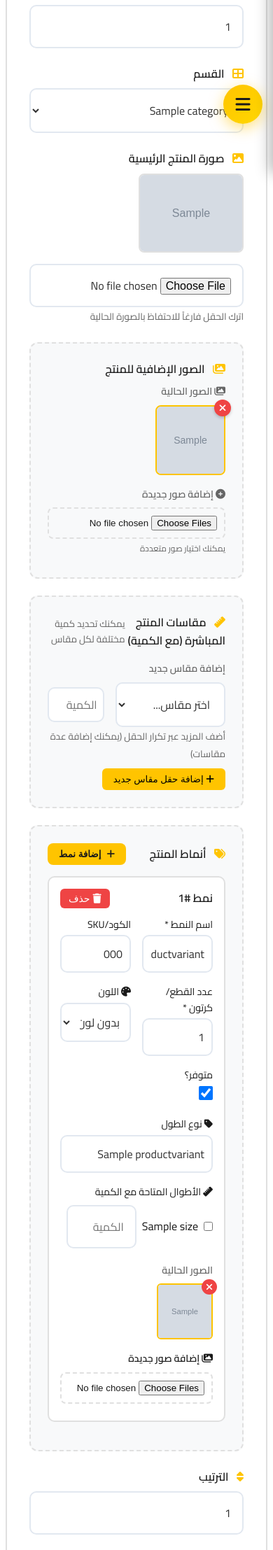
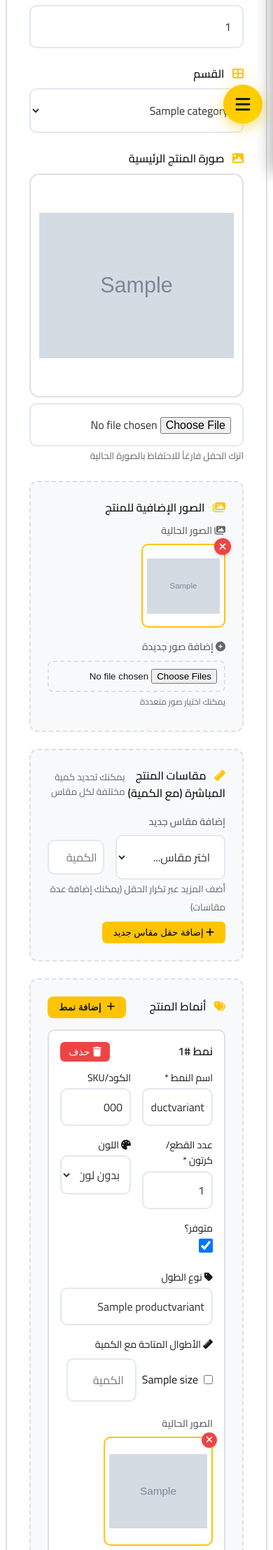
Before and after one commit to ahmedalghary1/alwesam-talabat, a Django app: page /admin-panel/products/1/edit/ in a window 390 px wide. Shown: the part 597-2812 px from the top of the page at 70% size. Run offline with Django 5.2, Linux system fonts and the light colour scheme; a user stored in the database is signed in; tables that the repository leaves empty hold one stand-in row (values such as "Sample post"); grey boxes marked "Sample" are stand-in pictures; parts of the project's set-up code (start-up, migrations or seed data) failed here and were passed over; some libraries are stand-ins or nearby versions.

Commit message:
Refactor CSS styles for responsive design and improve image handling across templates

```diff
--- a/static/css/base_styles.css
+++ b/static/css/base_styles.css
@@ -696,7 +696,7 @@ body.theme-dark .nav-link {
 .product-image,
 .product-card img {
     width: 100%;
-    height: 250px;
+    height: clamp(240px, 26vw, 340px);
     object-fit: contain;
     border-radius: 12px;
     background: transparent;
@@ -729,7 +729,7 @@ body.theme-dark .product-detail-image {
     .category-image,
     .product-image,
     .product-card img {
-        height: 180px;
+        height: clamp(230px, 64vw, 320px);
     }
 
     .product-detail-image {
--- a/templates/admin/product_add.html
+++ b/templates/admin/product_add.html
@@ -264,11 +264,24 @@
     }
 
     .image-preview img {
-        width: 80px;
-        height: 80px;
-        object-fit: cover;
-        border-radius: 8px;
+        width: clamp(110px, 15vw, 150px);
+        height: clamp(110px, 15vw, 150px);
+        object-fit: contain;
+        padding: 0.35rem;
+        background: #ffffff;
+        border-radius: 10px;
         border: 2px solid #FFC400;
+    }
+
+    @media (max-width: 640px) {
+        .image-preview {
+            gap: 0.75rem;
+        }
+
+        .image-preview img {
+            width: clamp(120px, 40vw, 160px);
+            height: clamp(120px, 40vw, 160px);
+        }
     }
 </style>
 {% endblock %}
--- a/templates/admin/product_edit.html
+++ b/templates/admin/product_edit.html
@@ -42,7 +42,7 @@
             <label class="form-label"><i class="fas fa-image"></i> صورة المنتج الرئيسية</label>
             {% if product.image %}
             <div style="margin-bottom: 0.5rem;">
-                <img src="{{ product.image.url }}" style="max-width: 150px; border-radius: 8px; border: 2px solid var(--border-color);">
+                <img src="{{ product.image.url }}" alt="{{ product.name }}" class="current-product-image">
             </div>
             {% endif %}
             <input type="file" name="image" class="form-input" accept="image/*">
@@ -58,11 +58,11 @@
                 <label style="display: block; font-size: 0.875rem; margin-bottom: 0.5rem; color: var(--text-secondary); font-weight: 600;">
                     <i class="fas fa-images"></i> الصور الحالية
                 </label>
-                <div style="display: flex; gap: 0.5rem; flex-wrap: wrap;">
+                <div class="existing-product-images">
                     {% for pimg in product_images %}
-                    <div style="position: relative; width: 100px; height: 100px;" data-image-id="{{ pimg.id }}">
+                    <div class="existing-image-tile" data-image-id="{{ pimg.id }}">
                         <img src="{{ pimg.image.url }}" alt="صورة إضافية"
-                            style="width: 100%; height: 100%; object-fit: cover; border-radius: 8px; border: 2px solid #FFC400;">
+                            class="existing-image-thumb">
                         <button type="button" onclick="deleteProductImage({{ pimg.id }}, this)"
                             style="position: absolute; top: -8px; right: -8px; background: #ef4444; color: white; border: none; border-radius: 50%; width: 24px; height: 24px; cursor: pointer; display: flex; align-items: center; justify-content: center; font-size: 14px; box-shadow: 0 2px 4px rgba(0,0,0,0.2);"
                             title="حذف الصورة">
@@ -233,10 +233,70 @@ window.allSizes = [
     .product-images-preview img,
     .variant-images-preview img {
         border: 2px solid #FFC400;
-        border-radius: 8px;
-        width: 80px;
-        height: 80px;
-        object-fit: cover;
+        border-radius: 10px;
+        width: clamp(110px, 15vw, 150px);
+        height: clamp(110px, 15vw, 150px);
+        object-fit: contain;
+        padding: 0.35rem;
+        background: #ffffff;
+    }
+
+    .current-product-image {
+        display: block;
+        width: min(100%, 320px);
+        height: clamp(240px, 30vw, 340px);
+        object-fit: contain;
+        padding: 0.75rem;
+        background: #ffffff;
+        border-radius: 14px;
+        border: 2px solid var(--border-color);
+    }
+
+    .existing-product-images {
+        display: grid;
+        grid-template-columns: repeat(auto-fill, minmax(120px, 1fr));
+        gap: 0.875rem;
+    }
+
+    .existing-image-tile {
+        position: relative;
+        width: 100%;
+        aspect-ratio: 1;
+        min-height: 120px;
+    }
+
+    .existing-image-thumb {
+        width: 100%;
+        height: 100%;
+        object-fit: contain;
+        padding: 0.35rem;
+        background: #ffffff;
+        border-radius: 10px;
+        border: 2px solid #FFC400;
+    }
+
+    .variant-existing-image {
+        position: relative;
+        width: clamp(110px, 15vw, 140px);
+        height: clamp(110px, 15vw, 140px);
+    }
+
+    @media (max-width: 640px) {
+        .current-product-image {
+            width: 100%;
+            height: clamp(260px, 82vw, 380px);
+        }
+
+        .existing-product-images {
+            grid-template-columns: repeat(2, minmax(0, 1fr));
+        }
+
+        .variant-existing-image,
+        .product-images-preview img,
+        .variant-images-preview img {
+            width: clamp(120px, 40vw, 160px);
+            height: clamp(120px, 40vw, 160px);
+        }
     }
 </style>
 
@@ -299,8 +359,8 @@ window.allSizes = [
             existingImagesHtml = '<div style="margin-bottom: 1rem;"><label style="display: block; font-size: 0.875rem; margin-bottom: 0.5rem; color: var(--text-secondary); font-weight: 600;">الصور الحالية</label><div style="display: flex; gap: 0.5rem; flex-wrap: wrap;">';
             variant.images.forEach(img => {
                 existingImagesHtml += `
-                    <div style="position: relative; width: 80px; height: 80px;" data-image-id="${img.id}">
-                        <img src="${img.url}" style="width: 100%; height: 100%; object-fit: cover; border-radius: 6px; border: 2px solid #FFC400;">
+                    <div class="variant-existing-image" data-image-id="${img.id}">
+                        <img src="${img.url}" alt="${variantName}" class="existing-image-thumb">
                         <button type="button" onclick="deleteVariantImage(${img.id}, this)" style="position: absolute; top: -6px; right: -6px; background: #ef4444; color: white; border: none; border-radius: 50%; width: 22px; height: 22px; cursor: pointer;"><i class="fas fa-times"></i></button>
                         <input type="hidden" name="delete_variant_images[]" value="" class="delete-image-input" disabled>
                     </div>
@@ -438,7 +498,6 @@ window.allSizes = [
                 reader.onload = ev => {
                     const img = document.createElement('img');
                     img.src = ev.target.result;
-                    img.style.cssText = 'width: 80px; height: 80px; object-fit: cover; border-radius: 8px; border: 2px solid #FFC400;';
                     preview.appendChild(img);
                 };
                 reader.readAsDataURL(file);
@@ -452,7 +511,6 @@ window.allSizes = [
                 reader.onload = ev => {
                     const img = document.createElement('img');
                     img.src = ev.target.result;
-                    img.style.cssText = 'width: 80px; height: 80px; object-fit: cover; border-radius: 8px; border: 2px solid #FFC400;';
                     preview.appendChild(img);
                 };
                 reader.readAsDataURL(file);
--- a/templates/products/product_detail.html
+++ b/templates/products/product_detail.html
@@ -160,10 +160,9 @@
             {% for rp in related_products %}
             <a href="{% url 'products:product_detail' rp.slug %}" class="related-card">
                 {% if rp.image %}
-                <img src="{{ rp.image.url }}" alt="{{ rp.name }}">
+                <img src="{{ rp.image.url }}" alt="{{ rp.name }}" loading="lazy">
                 {% else %}
-                <div
-                    style="height:200px;display:flex;align-items:center;justify-content:center;background:var(--bg-secondary);">
+                <div class="related-image-placeholder">
                     <i class="fas fa-box" style="font-size:3rem;color:var(--text-secondary);"></i>
                 </div>
                 {% endif %}
```
Also changed, not shown: static/css/product_detail.css (+42 -25 lines), templates/admin/products.html (+10 -3 lines), templates/cart/cart.html (+9 -9 lines), templates/cart/checkout.html (+25 -4 lines), templates/orders/order_detail.html (+7 -4 lines), templates/products/categories.html (+11 -11 lines).
